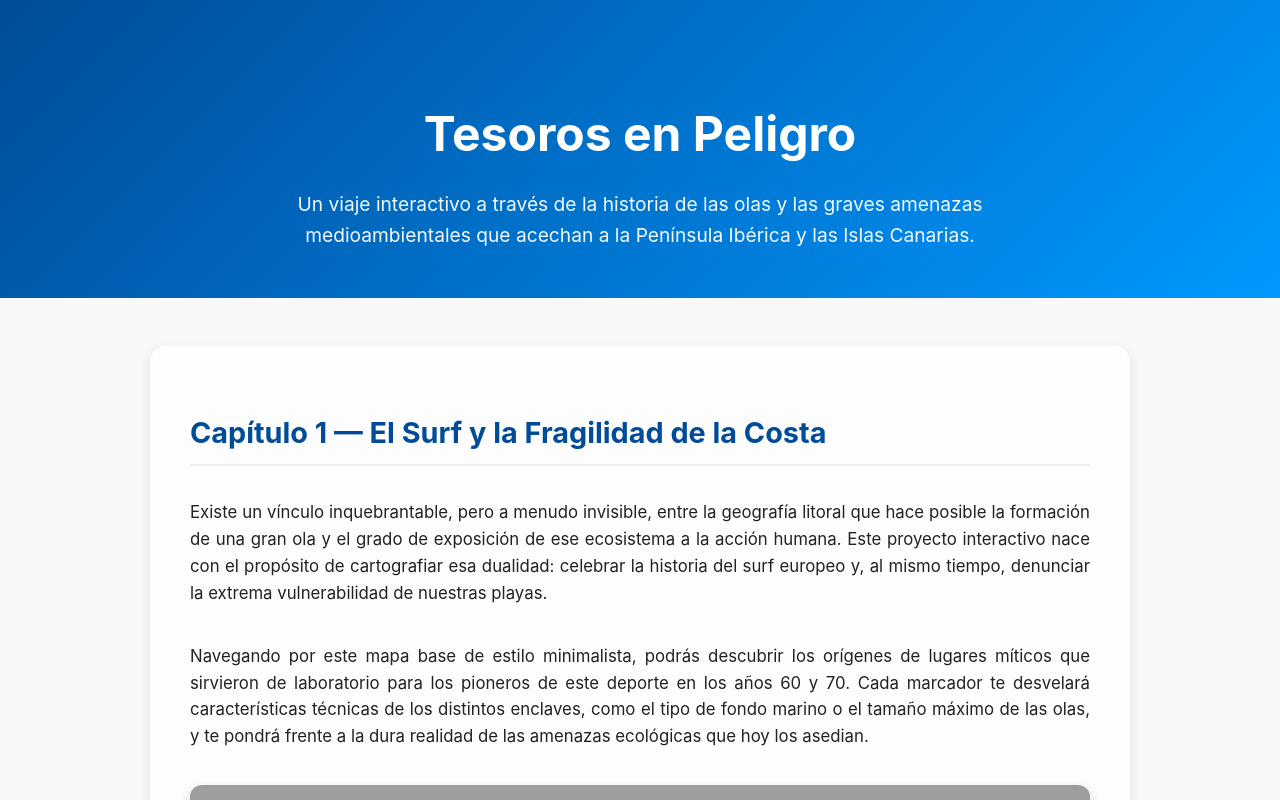
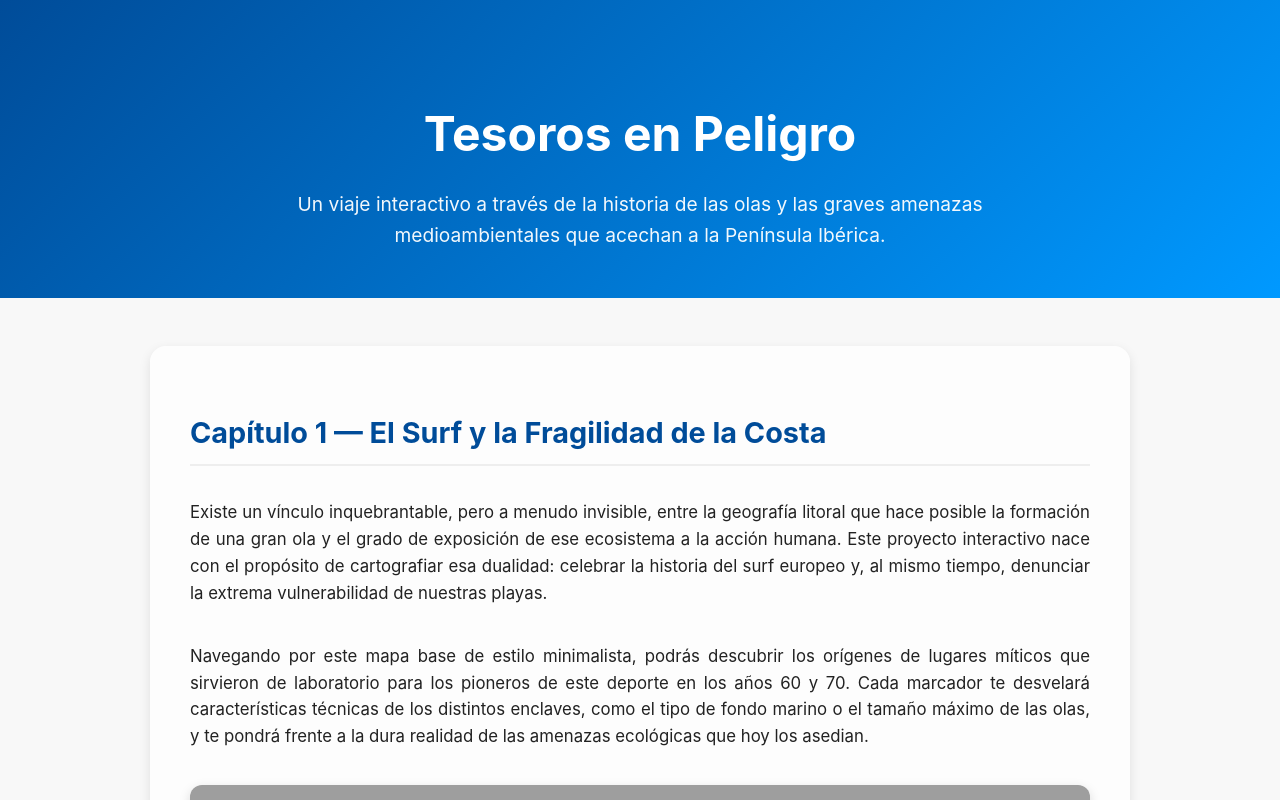
Before and after one commit to ramireramos/ramireramos.github.io, a plain HTML site: page index1.html in a window 1280 px wide. Shown: the top 800 px of the page. Drawn offline with Linux system fonts and the light colour scheme; grey boxes are pictures that could not be loaded.

Commit message:
Remove reference to the Canary Islands in the text

```diff
--- a/index1.html
+++ b/index1.html
@@ -126,7 +126,7 @@
 
   <header>
     <h1>Tesoros en Peligro</h1>
-    <p>Un viaje interactivo a través de la historia de las olas y las graves amenazas medioambientales que acechan a la Península Ibérica y las Islas Canarias.</p>
+    <p>Un viaje interactivo a través de la historia de las olas y las graves amenazas medioambientales que acechan a la Península Ibérica.</p>
   </header>
 
   <main>
```
